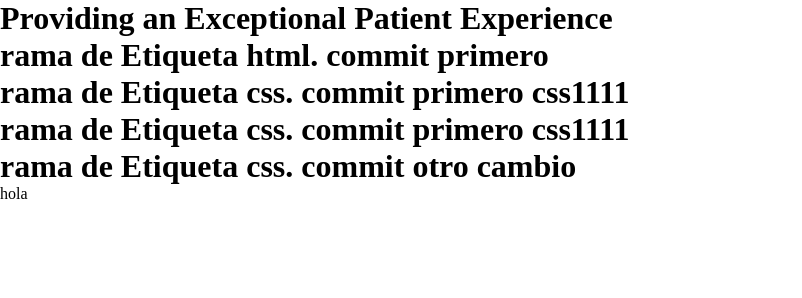
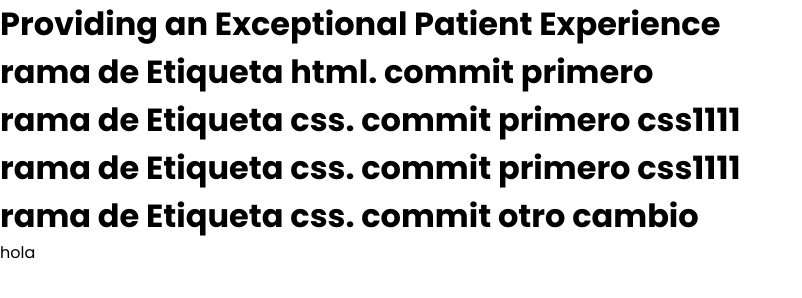
Before and after one commit to jjvbravo1975-dev/evaluacionMejora, a plain HTML site: page index.html in a window 1280 px wide. Shown: the whole page, without its empty margins (0-802 px from the left). Drawn offline with Linux system fonts and the light colour scheme.

Commit message:
creando un sitio de pruebas donde descargo guia de documento,miro coneccion de archivo

```diff
--- a/css/index.css
+++ b/css/index.css
@@ -1,5 +1,22 @@
+@import url("https://fonts.googleapis.com/css2?family=Poppins:ital,wght@0,100;0,200;0,300;0,400;0,500;0,600;0,700;0,800;0,900;1,100;1,200;1,300;1,400;1,500;1,600;1,700;1,800;1,900&display=swap");
 *{
-    margin: 0;
-    padding: 0;
-    box-sizing: border-box;
-  }
+  margin: 0;
+  padding: 0;
+  box-sizing: border-box;
+}
+:root{
+    --color-primario: #12ac8e;
+    --color-primario-oscuro: #0d846c;
+    --color-primario-claro: #e9f7f7;
+    --color-secundario: #fb923c;
+    --texto-oscuro: #333333;
+    --texto-claro: #767268;
+    --blanco: #ffffff;
+    --max-width: 1200px;
+}
+html{
+  scroll-behavior: smooth;
+}
+body{
+  font-family: "Poppins", sans-serif;
+}
```
Also changed, not shown: 1 other file.
